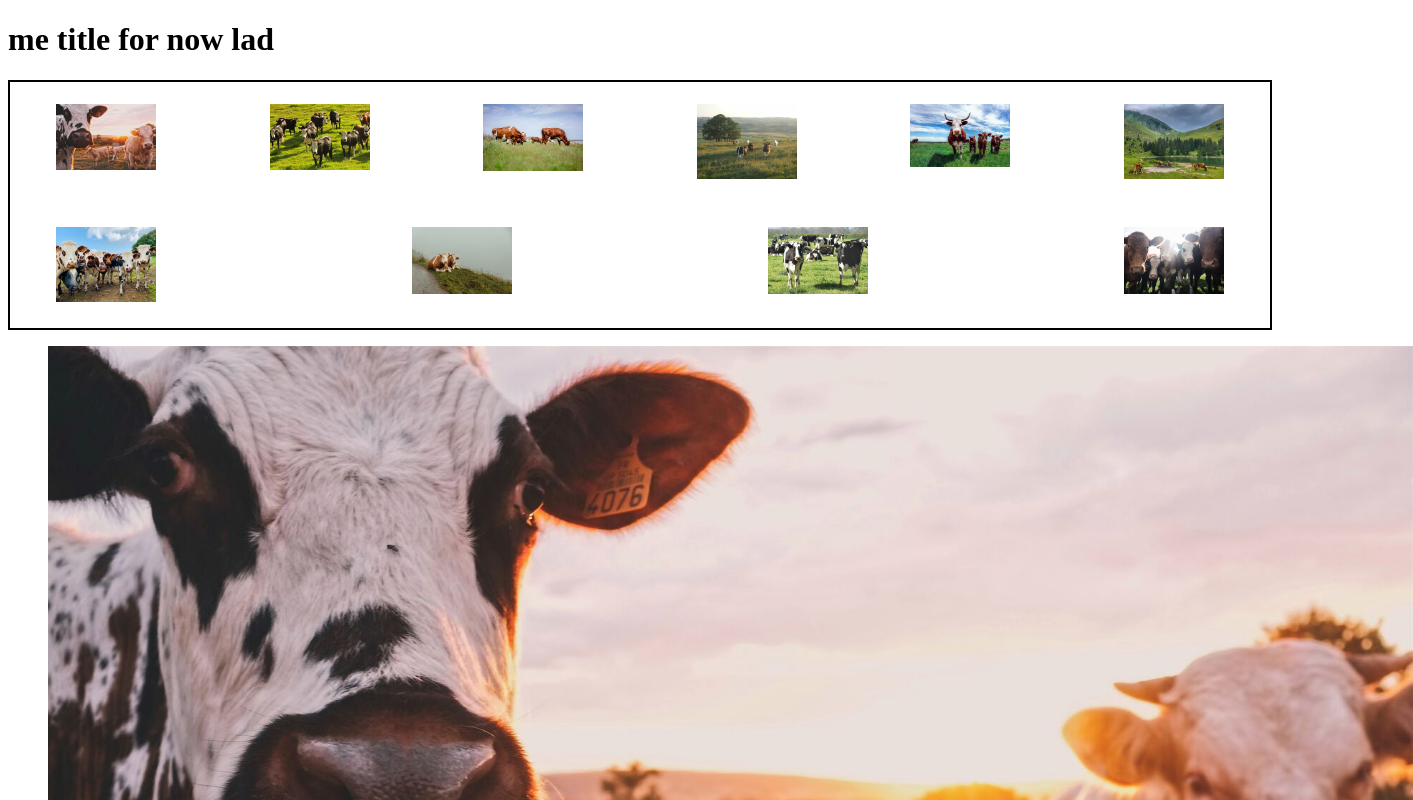
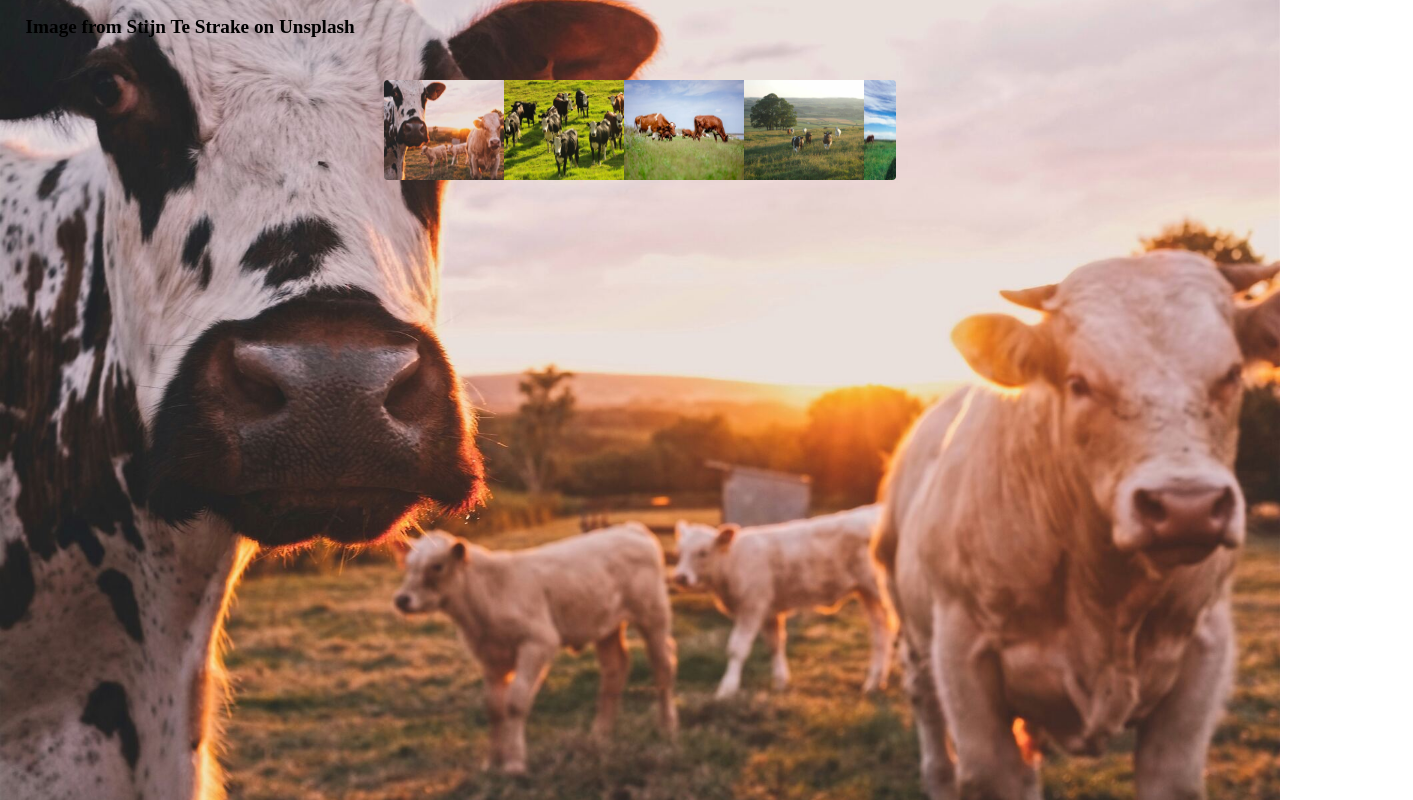
Before and after one commit to II-Paulus-II/project-week3, a plain HTML site: page index.html in a window 1280 px wide. Shown: the top 800 px of the page, 1413 px wide, since content can reach past the window. Drawn offline with Linux system fonts and the light colour scheme.

Commit message:
improved css slightly and added aria-live tag

```diff
--- a/css/style.css
+++ b/css/style.css
@@ -1,22 +1,82 @@
+* {
+  box-sizing: border-box;
+  padding: 0;
+  margin: 0;
+}
+
+body {
+  height: 100vh;
+  width: 100%;
+  overflow-y: hidden;
+}
+
+.mainSection {
+  height: 100%;
+  width: 100%;
+  overflow-y: hidden;
+}
+
 .imageThumbnails {
   display: flex;
-  flex-wrap: wrap;
-  align-content: space-around;
-  justify-content: space-between;
-  align-items: flex-start;
-  border: 2px solid black;
+  flex-direction: row;
+  overflow: scroll;
+  overflow-y: hidden;
+  height: 100px;
+  width: 40%;
+  left: 30%;
+  position: absolute;
+  top: 10%;
+  border-radius: 4px;
 }
 
-.imageThumbnails img {
-  width: 100px;
-  padding: 5px;
-  border: 1px solid transparent;
+.thumbnailContainer img {
+  height: 100px;
+  width: 120px;
 }
 
 .imageDesc {
   display: none;
 }
 
-#imagedDisplayed {
+.mainDesc {
+  font-size: 1.2rem;
+  font-weight: bolder;
+  text-transform: capitalize;
+  text-shadow: none;
+  position: absolute;
+  text-align: center;
+  left: 2%;
+  top: 2%;
+  color: black;
+}
+
+span {
+  text-transform: lowercase;
+}
+
+a:link,a:visited,a:hover,a:active {
+  text-decoration: none;
+  color: black;
+}
+
+a:hover {
+  text-decoration: underline;
+}
+
+.mainSection img {
+  height: 100%;
   width: 100%;
+  overflow: hidden;
+  object-fit:cover
 }
+
+.noDisplay {
+  display: none;
+}
+
+@media only screen and (max-width: 750px) and (orientation: portrait) {
+  .imageThumbnails {
+    height: 100px;
+  }
+
+}
--- a/index.html
+++ b/index.html
@@ -8,23 +8,44 @@
   <link rel="stylesheet" href="./css/style.css">
 </head>
 <body>
-  <header>
-    <h1>me title for now lad</h1>
-  </header>
-  <main>
-    <div class="imageThumbnails">
-      <figure><img src="./images/stijn-te-strake-cows-unsplash-426x240.jpg" srcset="./images/stijn-te-strake-cows-unsplash-640x360.jpg 500w, ./images/stijn-te-strake-cows-unsplash-854x480.jpg 800w, ./images/stijn-te-strake-cows-unsplash-1280x720.jpg 1200w, ./images/stijn-te-strake-cows-unsplash-1920x1080.jpg 1800w, ./images/stijn-te-strake-cows-unsplash.jpg 2600w" sizes="10vw" alt="cows"><figcaption class="imageDesc">image <span>from</span> <a href="https://unsplash.com/@stijntestrake">stijn te strake</a> <span>on</span> <a href="https://unsplash.com/">Unsplash</a></figcaption></figure>
-      <figure><img src="./images/christina-maiia-unsplash-426x240.jpg" srcset="./images/christina-maiia-unsplash-640x360.jpg 500w, ./images/christina-maiia-unsplash-854x480.jpg 800w, ./images/christina-maiia-unsplash-1280x720.jpg 1200w, ./images/christina-maiia-unsplash-1920x1080.jpg 1800w, ./images/christina-maiia-unsplash.jpg 2600w" sizes="10vw"  alt="cows"><figcaption class="imageDesc">test2</figcaption></figure>
-      <figure><img src="./images/alexandr-podvalny-unsplash-426x240.jpg" srcset="./images/alexandr-podvalny-unsplash-640x360.jpg 500w, ./images/alexandr-podvalny-unsplash-854x480.jpg 800w, ./images/alexandr-podvalny-unsplash-1280x720.jpg 1200w, ./images/alexandr-podvalny-unsplash-1920x1080.jpg 1800w, ./images/alexandr-podvalny-unsplash.jpg 2600w" sizes="10vw"  alt="cows"><figcaption class="imageDesc">test3</figcaption></figure>
-      <figure><img src="./images/jakob-cotton-unsplash-426x240.jpg" srcset="./images/jakob-cotton-unsplash-640x360.jpg 500w, ./images/jakob-cotton-unsplash-854x480.jpg 800w, ./images/jakob-cotton-unsplash-1280x720.jpg 1200w, ./images/jakob-cotton-unsplash-1920x1080.jpg 1800w, ./images/jakob-cotton-unsplash.jpg 2600w" sizes="10vw"  alt="cows"><figcaption class="imageDesc">test4</figcaption></figure>
-      <figure><img src="./images/jonas-koel-unsplash-426x240.jpg" srcset="./images/jonas-koel-unsplash-640x360.jpg 500w, ./images/jonas-koel-unsplash-854x480.jpg 800w, ./images/jonas-koel-unsplash-1280x720.jpg 1200w, ./images/jonas-koel-unsplash-1920x1080.jpg 1800w, ./images/jonas-koel-unsplash.jpg 2600w" sizes="10vw"  alt="cows"><figcaption class="imageDesc">test5</figcaption></figure>
-      <figure><img src="./images/keith-kiselstone-unsplash-426x240.jpg" srcset="./images/keith-kiselstone-unsplash-640x360.jpg 500w, ./images/keith-kiselstone-unsplash-854x480.jpg 800w, ./images/keith-kiselstone-unsplash-1280x720.jpg 1200w, ./images/keith-kiselstone-unsplash-1920x1080.jpg 1800w, ./images/keith-kiselstone-unsplash.jpg 2600w" sizes="10vw"  alt="cows"><figcaption class="imageDesc">test6</figcaption></figure>
-      <figure><img src="./images/lomig-unsplash-426x240.jpg" srcset="./images/lomig-unsplash-640x360.jpg 500w, ./images/lomig-unsplash-854x480.jpg 800w, ./images/lomig-unsplash-1280x720.jpg 1200w, ./images/lomig-unsplash-1920x1080.jpg 1800w, ./images/lomig-unsplash.jpg 2600w" sizes="10vw"  alt="cows"><figcaption class="imageDesc">test7</figcaption></figure>
-      <figure><img src="./images/maria-teneva-unsplash-426x240.jpg" sizes="10vw"  srcset="./images/maria-teneva-unsplash-640x360.jpg 500w, ./images/maria-teneva-unsplash-854x480.jpg 800w, ./images/maria-teneva-unsplash-1280x720.jpg 1200w, ./images/maria-teneva-unsplash-1920x1080.jpg 1800w, ./images/maria-teneva-unsplash.jpg 2600w" sizes="10vw"  alt="cows"><figcaption class="imageDesc">test8</figcaption></figure>
-      <figure><img src="./images/monika-kubala-unsplash-426x240.jpg" srcset="./images/monika-kubala-unsplash-640x360.jpg 500w, ./images/monika-kubala-unsplash-854x480.jpg 800w, ./images/monika-kubala-unsplash-1280x720.jpg 1200w, ./images/monika-kubala-unsplash-1920x1080.jpg 1800w, ./images/monika-kubala-unsplash.jpg 2600w" sizes="10vw"  alt="cows"><figcaption class="imageDesc">test9</figcaption></figure>
-      <figure><img src="./images/robert-bye-unsplash-426x240.jpg" srcset="./images/robert-bye-unsplash-640x360.jpg 500w, ./images/robert-bye-unsplash-854x480.jpg 800w, ./images/robert-bye-unsplash-1280x720.jpg 1200w, ./images/robert-bye-unsplash-1920x1080.jpg 1800w, ./images/robert-bye-unsplash.jpg 2600w" sizes="10vw" alt="cows"><figcaption class="imageDesc">test10</figcaption></figure>
+  <div class="imageThumbnails">
+    <div class="thumbnailContainer">
+      <img class="thumbnail" src="./images/stijn-te-strake-cows-unsplash-426x240.jpg" srcset="./images/stijn-te-strake-cows-unsplash-640x360.jpg 500w, ./images/stijn-te-strake-cows-unsplash-854x480.jpg 800w, ./images/stijn-te-strake-cows-unsplash-1280x720.jpg 1200w, ./images/stijn-te-strake-cows-unsplash-1920x1080.jpg 1800w, ./images/stijn-te-strake-cows-unsplash.jpg 2600w" tabindex="0" sizes="10vw" alt="This is a very friendly cow and her friends. Currently these cows are thinking seriously about eating grass."><div class="imageDesc">image <span>from</span> <a href="https://unsplash.com/@stijntestrake">stijn te strake</a> <span>on</span> <a href="https://unsplash.com/">Unsplash</a></div>
     </div>
-    <div><figure><img id="imageDisplayed" src="./images/stijn-te-strake-cows-unsplash-426x240.jpg" srcset="./images/stijn-te-strake-cows-unsplash-640x360.jpg 500w, ./images/stijn-te-strake-cows-unsplash-854x480.jpg 800w, ./images/stijn-te-strake-cows-unsplash-1280x720.jpg 1200w, ./images/stijn-te-strake-cows-unsplash-1920x1080.jpg 1800w, ./images/stijn-te-strake-cows-unsplash.jpg 2600w" alt="cows"><figcaption class="mainDesc">Test 1</figcaption></figure></div>
-  </main>
+    <div class="thumbnailContainer">
+      <img class="thumbnail" src="./images/christina-maiia-unsplash-426x240.jpg" srcset="./images/christina-maiia-unsplash-640x360.jpg 500w, ./images/christina-maiia-unsplash-854x480.jpg 800w, ./images/christina-maiia-unsplash-1280x720.jpg 1200w, ./images/christina-maiia-unsplash-1920x1080.jpg 1800w, ./images/christina-maiia-unsplash.jpg 2600w" tabindex="0" sizes="10vw"  alt="These cows are all looking at you. It is probably going to be alright though."><div class="imageDesc">image <span>from</span> <a href="https://unsplash.com/@cm5885">christina maiia</a> <span>on</span> <a href="https://unsplash.com/">Unsplash</a></div>
+    </div>
+    <div class="thumbnailContainer">
+      <img class="thumbnail" src="./images/alexandr-podvalny-unsplash-426x240.jpg" srcset="./images/alexandr-podvalny-unsplash-640x360.jpg 500w, ./images/alexandr-podvalny-unsplash-854x480.jpg 800w, ./images/alexandr-podvalny-unsplash-1280x720.jpg 1200w, ./images/alexandr-podvalny-unsplash-1920x1080.jpg 1800w, ./images/alexandr-podvalny-unsplash.jpg 2600w" tabindex="0" sizes="10vw"  alt="These cows are not in a rush to do anything except eat grass."><div class="imageDesc">image <span>from</span> <a href="https://unsplash.com/@freestockpro">Alexandr Podvalny</a> <span>on</span> <a href="https://unsplash.com/">Unsplash</a></div>
+    </div>
+    <div class="thumbnailContainer">
+      <img class="thumbnail" src="./images/jakob-cotton-unsplash-426x240.jpg" srcset="./images/jakob-cotton-unsplash-640x360.jpg 500w, ./images/jakob-cotton-unsplash-854x480.jpg 800w, ./images/jakob-cotton-unsplash-1280x720.jpg 1200w, ./images/jakob-cotton-unsplash-1920x1080.jpg 1800w, ./images/jakob-cotton-unsplash.jpg 2600w" sizes="10vw"  tabindex="0" alt="First special cows regiment at your service sir!"><div class="imageDesc">image <span>from</span> <a href="https://unsplash.com/@jakobcotton">Jakob Cotton</a> <span>on</span> <a href="https://unsplash.com/">Unsplash</a></div>
+    </div>
+    <div class="thumbnailContainer">
+      <img class="thumbnail" src="./images/jonas-koel-unsplash-426x240.jpg" srcset="./images/jonas-koel-unsplash-640x360.jpg 500w, ./images/jonas-koel-unsplash-854x480.jpg 800w, ./images/jonas-koel-unsplash-1280x720.jpg 1200w, ./images/jonas-koel-unsplash-1920x1080.jpg 1800w, ./images/jonas-koel-unsplash.jpg 2600w" tabindex="0" sizes="10vw"  alt="This is a very dangerous cow. You should be afraid of it."><div class="imageDesc">image <span>from</span> <a href="https://unsplash.com/@bildmedia">Jonas Koel</a> <span>on</span> <a href="https://unsplash.com/">Unsplash</a></div>
+    </div>
+    <div class="thumbnailContainer">
+      <img class="thumbnail" src="./images/keith-kiselstone-unsplash-426x240.jpg" srcset="./images/keith-kiselstone-unsplash-640x360.jpg 500w, ./images/keith-kiselstone-unsplash-854x480.jpg 800w, ./images/keith-kiselstone-unsplash-1280x720.jpg 1200w, ./images/keith-kiselstone-unsplash-1920x1080.jpg 1800w, ./images/keith-kiselstone-unsplash.jpg 2600w" sizes="10vw" tabindex="0" alt="These cows have not noticed you. This is a good thing."><div class="imageDesc">image <span>from</span> <a href="https://unsplash.com/@kiselstone">Keith Kiselstone</a> <span>on</span> <a href="https://unsplash.com/">Unsplash</a></div>
+    </div>
+    <div class="thumbnailContainer">
+      <img class="thumbnail" src="./images/lomig-unsplash-426x240.jpg" srcset="./images/lomig-unsplash-640x360.jpg 500w, ./images/lomig-unsplash-854x480.jpg 800w, ./images/lomig-unsplash-1280x720.jpg 1200w, ./images/lomig-unsplash-1920x1080.jpg 1800w, ./images/lomig-unsplash.jpg 2600w" sizes="10vw" tabindex="0" alt="These cows are hungry, perhaps you will be alright if you give them some hay."><div class="imageDesc">image <span>from</span> <a href="https://unsplash.com/@lomig">Lomig</a> <span>on</span> <a href="https://unsplash.com/">Unsplash</a></div>
+    </div>
+    <div class="thumbnailContainer">
+      <img class="thumbnail" src="./images/maria-teneva-unsplash-426x240.jpg" sizes="10vw"  srcset="./images/maria-teneva-unsplash-640x360.jpg 500w, ./images/maria-teneva-unsplash-854x480.jpg 800w, ./images/maria-teneva-unsplash-1280x720.jpg 1200w, ./images/maria-teneva-unsplash-1920x1080.jpg 1800w, ./images/maria-teneva-unsplash.jpg 2600w" sizes="10vw" tabindex="0" alt="These cows are in cold and foggy weather. It would be best not to disturb them."><div class="imageDesc">image <span>from</span> <a href="https://unsplash.com/@miteneva">Maria Teneva</a> <span>on</span> <a href="https://unsplash.com/">Unsplash</a></div>
+    </div>
+    <div class="thumbnailContainer">
+      <img class="thumbnail" src="./images/monika-kubala-unsplash-426x240.jpg" srcset="./images/monika-kubala-unsplash-640x360.jpg 500w, ./images/monika-kubala-unsplash-854x480.jpg 800w, ./images/monika-kubala-unsplash-1280x720.jpg 1200w, ./images/monika-kubala-unsplash-1920x1080.jpg 1800w, ./images/monika-kubala-unsplash.jpg 2600w" sizes="10vw" tabindex="0" alt="These cows have noticed you. I advise you to be very careful."><div class="imageDesc">image <span>from</span> <a href="https://unsplash.com/@monca">Monika Kubala</a> <span>on</span> <a href="https://unsplash.com/">Unsplash</a></div>
+    </div>
+    <div class="thumbnailContainer">
+      <img class="thumbnail" src="./images/robert-bye-unsplash-426x240.jpg" srcset="./images/robert-bye-unsplash-640x360.jpg 500w, ./images/robert-bye-unsplash-854x480.jpg 800w, ./images/robert-bye-unsplash-1280x720.jpg 1200w, ./images/robert-bye-unsplash-1920x1080.jpg 1800w, ./images/robert-bye-unsplash.jpg 2600w" sizes="10vw" tabindex="0" alt="These cows may look dangerous, but they are super friendly. I know because I can tell by the way they look."><div class="imageDesc">image <span>from</span> <a href="https://unsplash.com/@robertbye">Robert Bye</a> <span>on</span> <a href="https://unsplash.com/">Unsplash</a></div>
+    </div>
+  </div>
+  <div class="mainSection">
+    <img id="imageDisplayed" src="./images/stijn-te-strake-cows-unsplash-426x240.jpg" srcset="./images/stijn-te-strake-cows-unsplash-640x360.jpg 500w, ./images/stijn-te-strake-cows-unsplash-854x480.jpg 800w, ./images/stijn-te-strake-cows-unsplash-1280x720.jpg 1200w, ./images/stijn-te-strake-cows-unsplash-1920x1080.jpg 1800w, ./images/stijn-te-strake-cows-unsplash.jpg 2600w" alt="This is a very friendly cow and her friends. Currently these cows are thinking seriously about eating grass."><div class="mainDesc">image <span>from</span> <a href="https://unsplash.com/@stijntestrake">stijn te strake</a> <span>on</span> <a href="https://unsplash.com/">Unsplash</a></div>
+  </div>
+  <div class="noDisplay">
+    <audio id="moo" src="./audio/Cow-Mooing-C-www.fesliyanstudios.com.mp3"></audio>
+  </div>
+  <div class="noDisplay" id="announcer" aria-live="This is a very friendly cow and her friends. Currently these cows are thinking seriously about eating grass."></div>
 </body>
 </html>
```
Also changed, not shown: ImageData.md (deleted, +0 -19 lines), js/app.js (+20 -6 lines), 1 other file.
